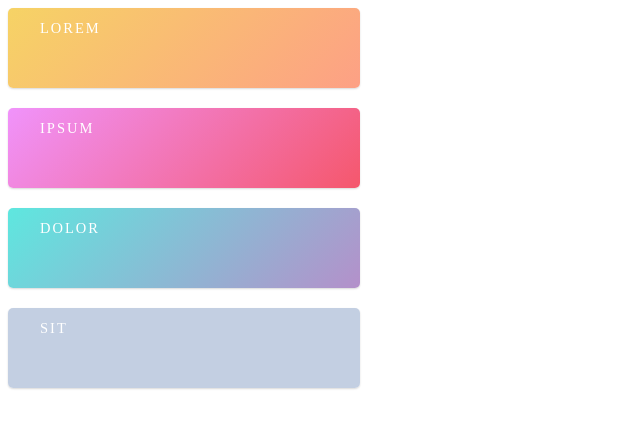
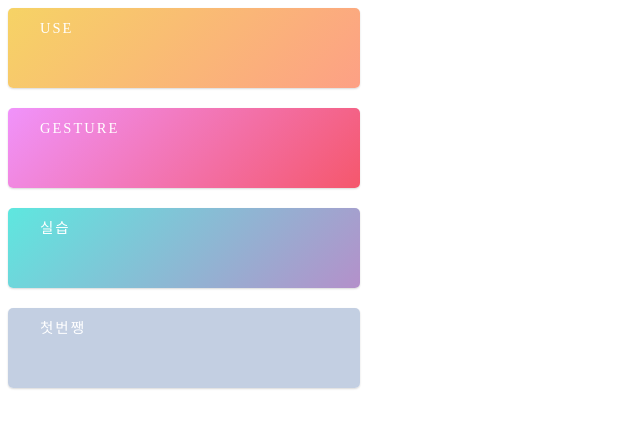
Before and after one commit to ch0rckbean/use-gesture, a React (Create React App) app in the folder draggable-list/: page / in a window 1280 px wide. Shown: the top 428 px of the page, without its empty margins (0-640 px from the left). Built offline with nearby package versions, Linux system fonts and the light colour scheme.

Commit message:
study: draggable-list

```diff
--- a/draggable-list/src/App.tsx
+++ b/draggable-list/src/App.tsx
@@ -8,9 +8,10 @@ import styles from './styles.module.css';
 const fn =
   (order: number[], active = false, originalIndex = 0, curIndex = 0, y = 0) =>
   (index: number) =>
-    active && index === originalIndex
+    active && index === originalIndex // 마우스 이벤트 발생
       ? {
-          y: curIndex * y, // 블럭 애니메이션 y축 이동 정도
+          //블럭 드래그 시
+          y: curIndex * y, // y축 방향 이동 정도
           scale: 1.1,
           zIndex: 1,
           shadow: 15,
@@ -27,8 +28,9 @@ const fn =
         };
 
 function DraggableList({ items }: { items: string[] }) {
-  const order = useRef(items.map((_, index) => index)); //item order
+  const order = useRef(items.map((_, index) => index)); //item 순서
   const [springs, api] = useSprings(items.length, fn(order.current));
+
   const bind = useDrag(({ args: [originalIndex], active, movement: [, y] }) => {
     const curIndex = order.current.indexOf(originalIndex);
     const curRow = clamp(
@@ -36,10 +38,14 @@ function DraggableList({ items }: { items: string[] }) {
       0,
       items.length - 1
     );
+
     const newOrder = swap(order.current, curIndex, curRow);
     api.start(fn(newOrder, active, originalIndex, curIndex, y));
-    if (!active) order.current = newOrder;
+    if (!active) {
+      order.current = newOrder;
+    }
   });
+
   return (
     <div className={styles.content} style={{ height: items.length * 100 }}>
       {springs.map(({ zIndex, shadow, y, scale }, i) => (
@@ -64,7 +70,7 @@ function DraggableList({ items }: { items: string[] }) {
 export default function App() {
   return (
     <div className='flex fill center'>
-      <DraggableList items={'Lorem ipsum dolor sit'.split(' ')} />
+      <DraggableList items={'use gesture 실습 첫번쨍'.split(' ')} />
     </div>
   );
 }
```
